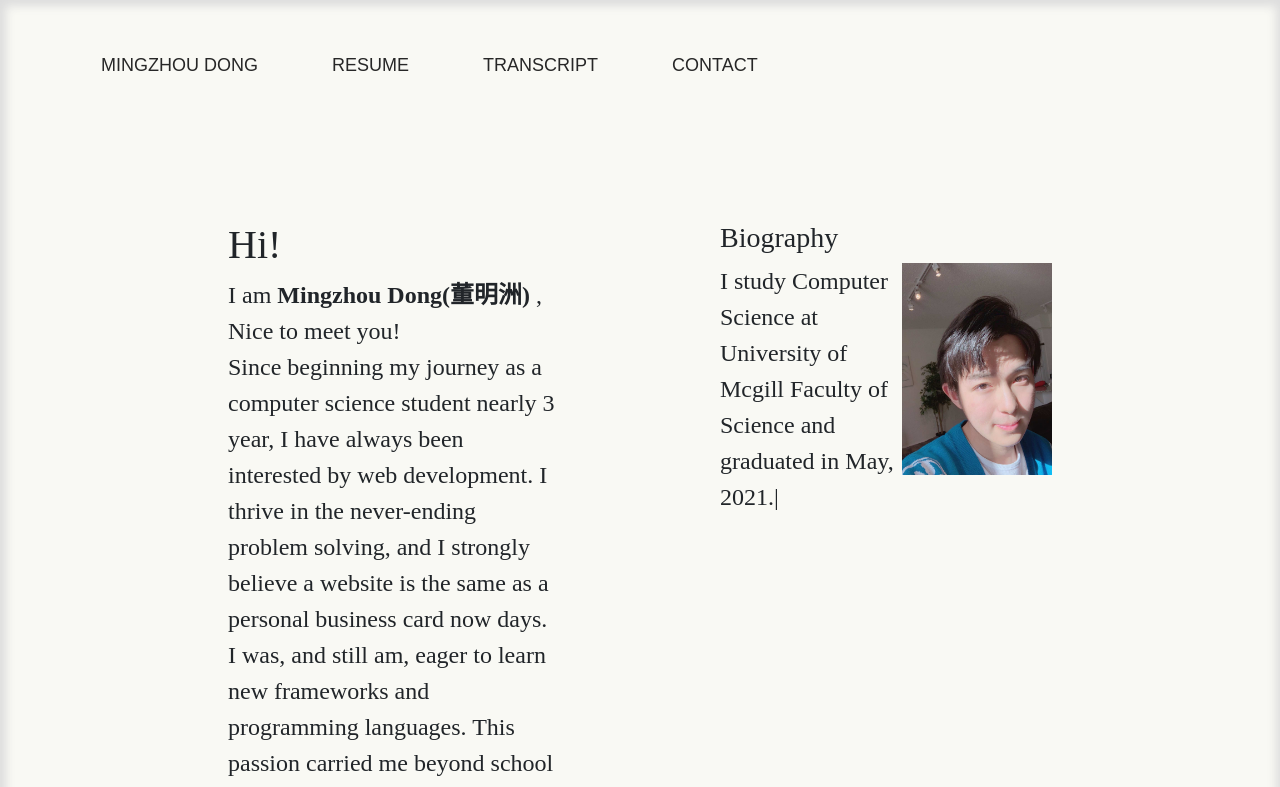
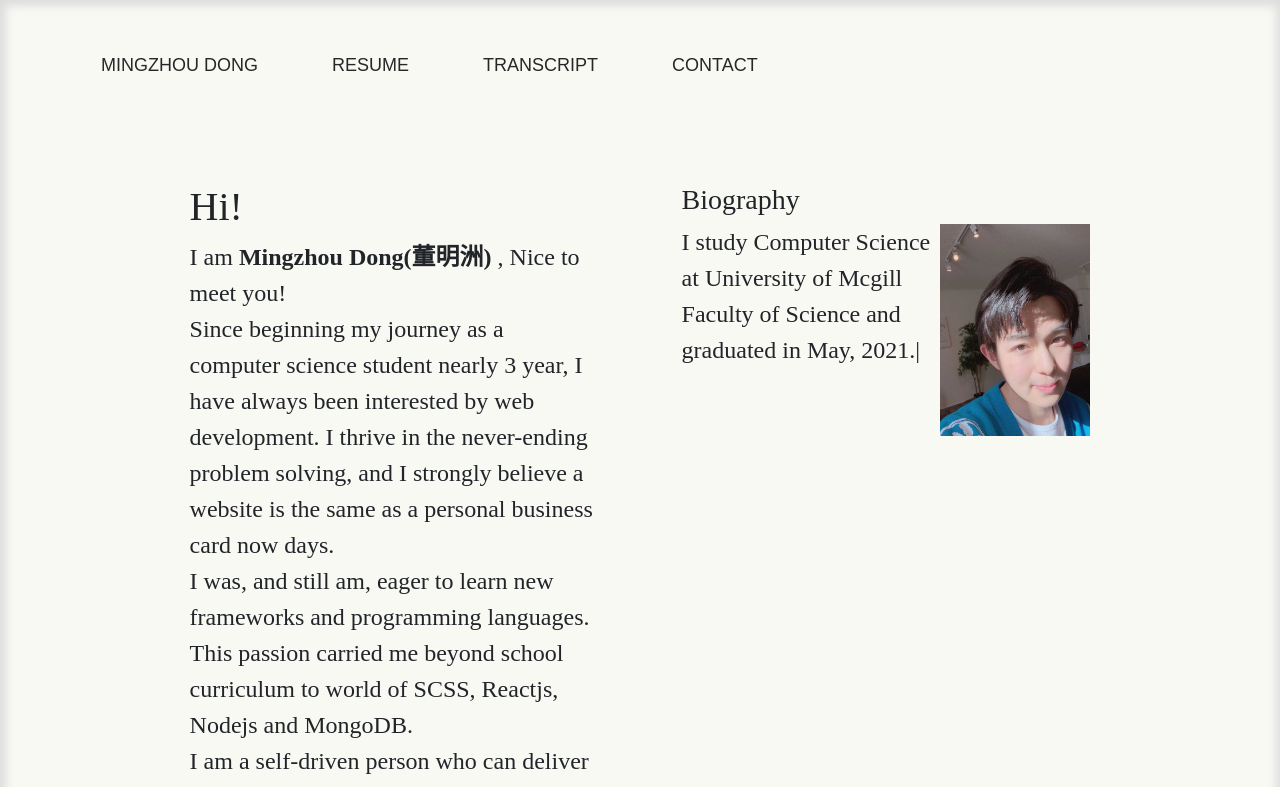
Before and after one commit to DongMZ1/personalweb2.0, a React (Create React App) app: page / in a window 1280 px wide. Shown: the top 787 px of the page. Built offline with nearby package versions, Linux system fonts and the light colour scheme; a web font is replaced by a local one.

Commit message:
update resume

```diff
--- a/src/SCSS/main.scss
+++ b/src/SCSS/main.scss
@@ -32,7 +32,7 @@ body{
     font: 700;
     padding: 50px 10vw;
     .col-sm{
-        padding: 5vw;
+        padding: 2vw;
     }
 }
 
```
Also changed, not shown: 1 other file (tests, documents, lock files or other folders).
